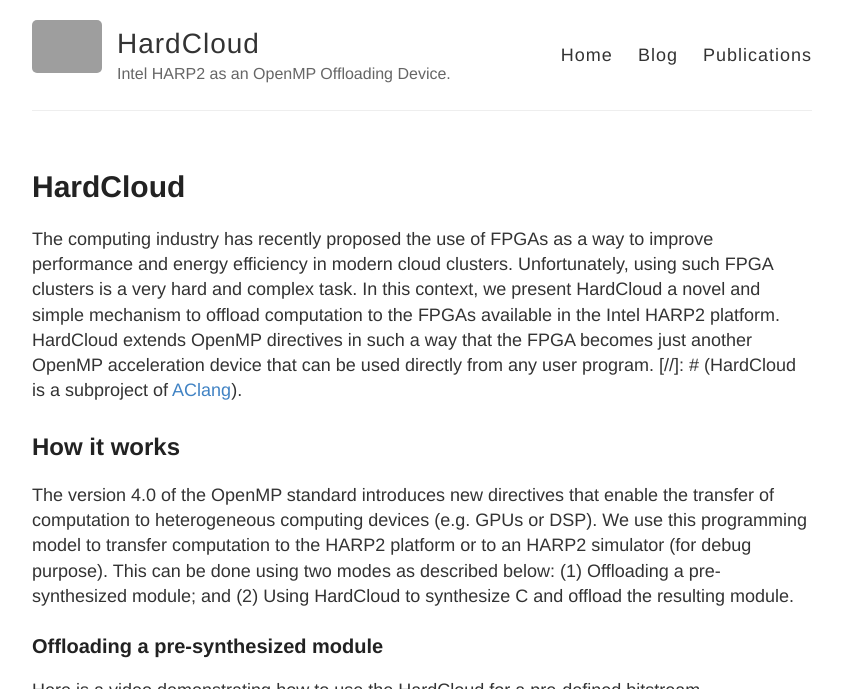
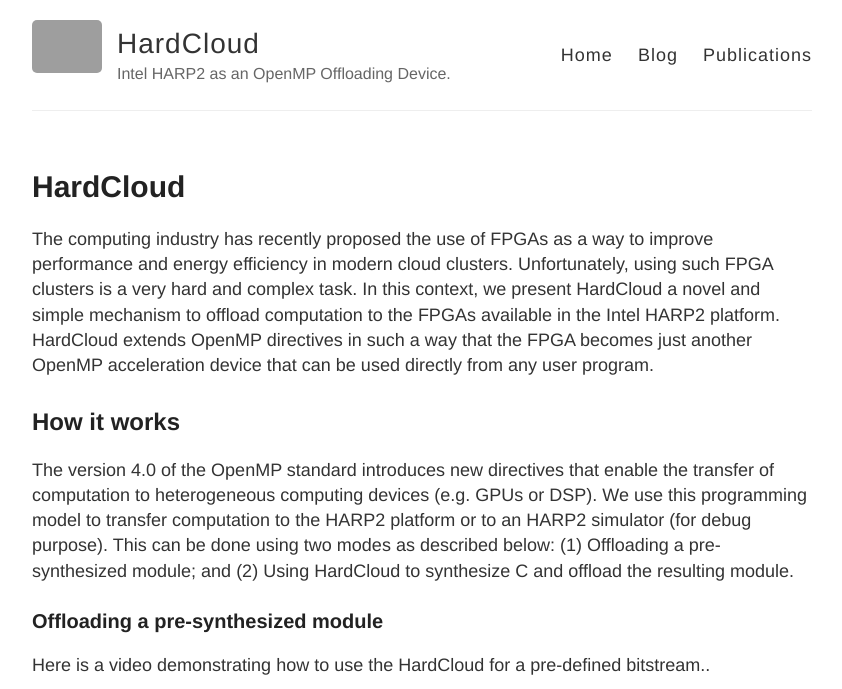
Before and after one commit to ramonn76/HardCloud, a Jekyll site: the page built from index.md, in a window 1280 px wide and 900 px high, cut to the strip 0-689 px from the top of the window. Shown: the whole strip, without its empty margins (218-1060 px from the left). Built offline with Jekyll 4.4.1, drawn with Linux system fonts in a browser that asks for light colours; grey boxes are pictures that could not be loaded.

```diff
--- a/index.md
+++ b/index.md
@@ -4,7 +4,8 @@ title: HardCloud
 permalink: /
 ---
 
-The computing industry has recently proposed the use of  FPGAs as a way to improve performance and energy efficiency in modern cloud clusters. Unfortunately, using such FPGA clusters  is a very hard and complex task. In this context, we present HardCloud a novel and simple mechanism to offload computation to  the FPGAs available in the  Intel HARP2 platform. HardCloud extends OpenMP directives in such a way that the FPGA becomes just another OpenMP acceleration device that can be used directly from any user program. [//]: # (HardCloud is a subproject of [AClang](https://omp2ocl.github.io/aclang)).
+The computing industry has recently proposed the use of  FPGAs as a way to improve performance and energy efficiency in modern cloud clusters. Unfortunately, using such FPGA clusters  is a very hard and complex task. In this context, we present HardCloud a novel and simple mechanism to offload computation to  the FPGAs available in the  Intel HARP2 platform. HardCloud extends OpenMP directives in such a way that the FPGA becomes just another OpenMP acceleration device that can be used directly from any user program. <!---
+HardCloud is a subproject of [AClang](https://omp2ocl.github.io/aclang)).-->
 
 ## How it works
 
```
